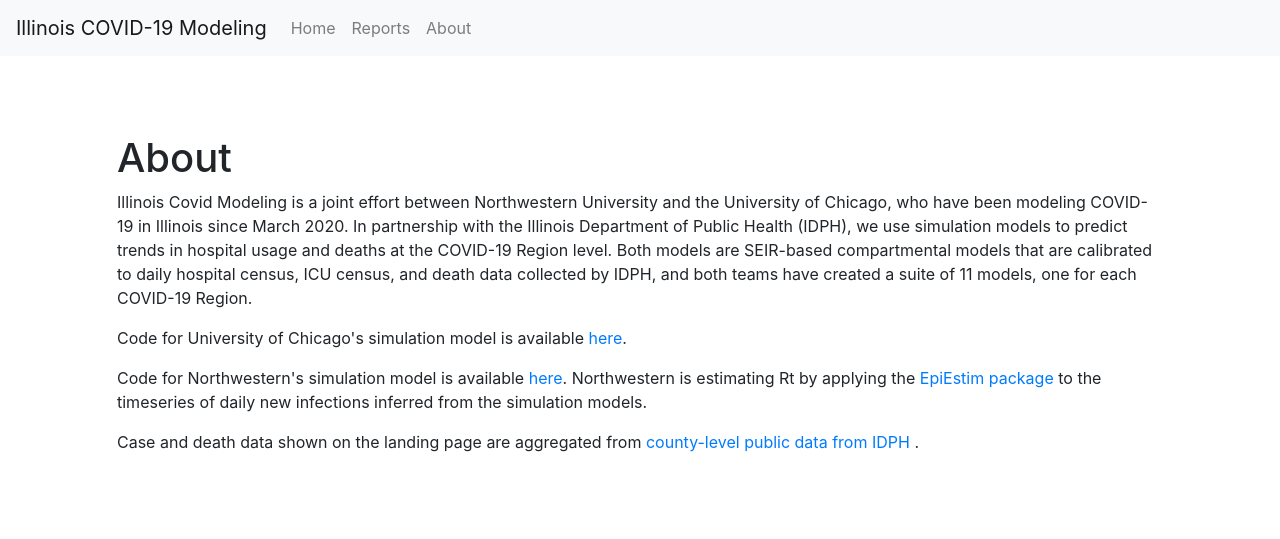
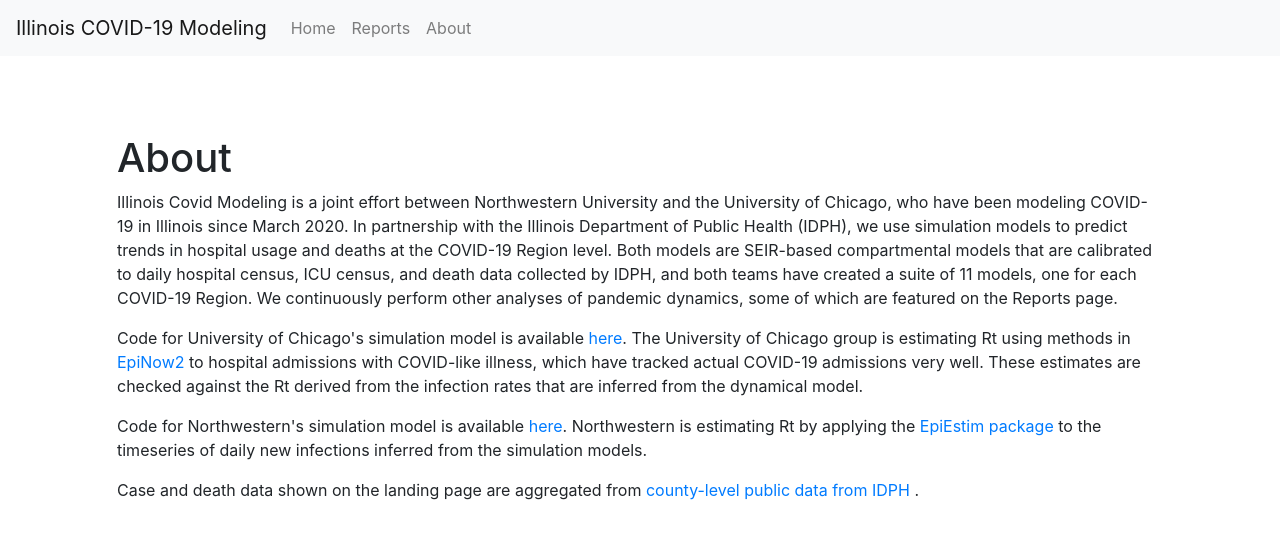
Before and after one commit to rohandandavati/rohandandavati.github.io, a Jekyll site: the page built from about.html, in a window 1280 px wide. Shown: the top 539 px of the page. Built offline with Jekyll 4.4.1, drawn with Linux system fonts in a browser that asks for light colours; nearby versions of some CDN libraries; a script that is not in the unit is left out.

Commit message:
expanded About page

```diff
--- a/about.html
+++ b/about.html
@@ -20,8 +20,9 @@
     <p>Illinois Covid Modeling is a joint effort between Northwestern University and the University of Chicago, who have been modeling COVID-19 in Illinois since March 2020.
     In partnership with the Illinois Department of Public Health (IDPH), we use simulation models to predict trends in hospital usage and deaths at the COVID-19 Region level.
     Both models are SEIR-based compartmental models that are calibrated to daily hospital census, ICU census, and death data collected by IDPH, and both teams have created a
-        suite of 11 models, one for each COVID-19 Region.</p>
-    <p>Code for University of Chicago's simulation model is available <a href="https://github.com/cobeylab/covid_IL">here</a>.</p>
+        suite of 11 models, one for each COVID-19 Region.
+    We continuously perform other analyses of pandemic dynamics, some of which are featured on the Reports page.</p>
+    <p>Code for University of Chicago's simulation model is available <a href="https://github.com/cobeylab/covid_IL">here</a>. The University of Chicago group is estimating Rt using methods in <a href="https://github.com/epiforecasts/EpiNow2">EpiNow2</a> to hospital admissions with COVID-like illness, which have tracked actual COVID-19 admissions very well. These estimates are checked against the Rt derived from the infection rates that are inferred from the dynamical model.</p>
     <p>Code for Northwestern's simulation model is available <a href="https://github.com/numalariamodeling/covid-chicago">here</a>. Northwestern is estimating Rt by
         applying the <a href="https://cran.r-project.org/web/packages/EpiEstim/index.html">EpiEstim package</a> to the timeseries of daily new infections inferred from the simulation models.</p>
     <p>Case and death data shown on the landing page are aggregated from <a href="https://www.dph.illinois.gov/covid19/covid19-statistics"> county-level public data from IDPH </a>.</p>
```
